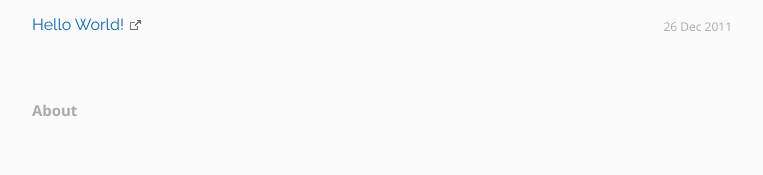
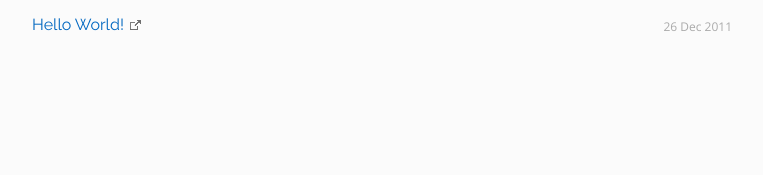
Before and after one commit to nitishsp/nitishsp.github.io, a Jekyll site: the page built from index.html, in a window 1280 px wide. Shown: the part 812-987 px from the top of the page, without its empty margins (258-1021 px from the left). Built offline with Jekyll 4.4.1, drawn with Linux system fonts in a browser that asks for light colours; some web fonts are replaced; after the commit the page ends 945 px from its top, so only the background shows below that.

Commit message:
removed about link from the footer

```diff
--- a/_layouts/default.html
+++ b/_layouts/default.html
@@ -82,9 +82,6 @@
 
         {{ content }}
 
-        <div class="footer">
-          <a href="/about">About</a>
-        </div>
       </div>
     </div> <!-- /container -->
   </body>
```
